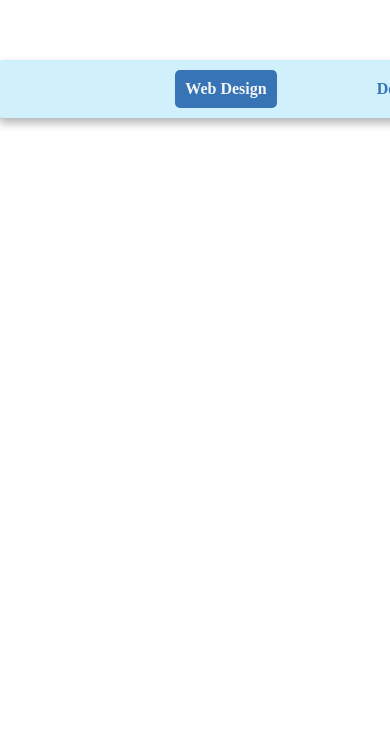
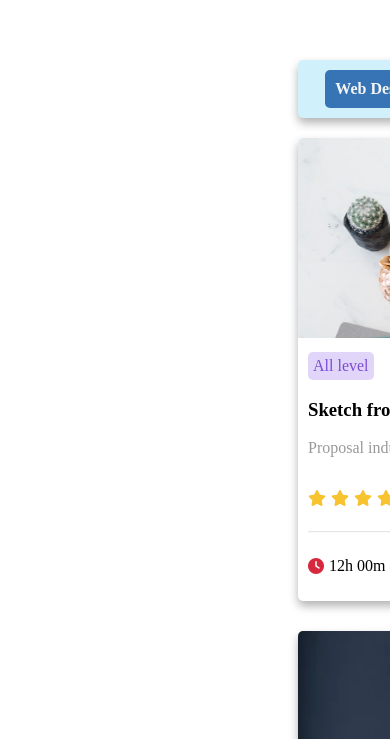
Before and after one commit to PHYSamnang/Course-UI-Design, a plain HTML site: page index.html in a window 390 px wide. Shown: the part 105-844 px from the top of the page. Drawn offline with Linux system fonts and the light colour scheme.

Commit message:
Added mobile responsive screen

```diff
--- a/index.html
+++ b/index.html
@@ -17,7 +17,7 @@
 
         <!-- Added Menu -->
 
-        <div class="radio-inputs width-100 row justify align menu-gap background padding border-radius margin-bottom box-shadow">
+        <div class="radio-inputs width-100 row-cards justify align menu-gap background padding border-radius margin-bottom box-shadow">
             <label class="radio">
               <input type="radio" name="radio" checked="">
               <span class="name">Web Design</span>
--- a/styles.css
+++ b/styles.css
@@ -192,7 +192,14 @@ img {
 @media only screen and (max-width: 600px) {
     .row-cards {
         display: flex;
-        flex-direction: column;
+        flex-wrap: wrap;
+        justify-content: center;
+    }
+    .width-100 {
+        width: 600px;
+    }
+    .menu-gap {
+        gap: 15px;
     }
 }
 
```
